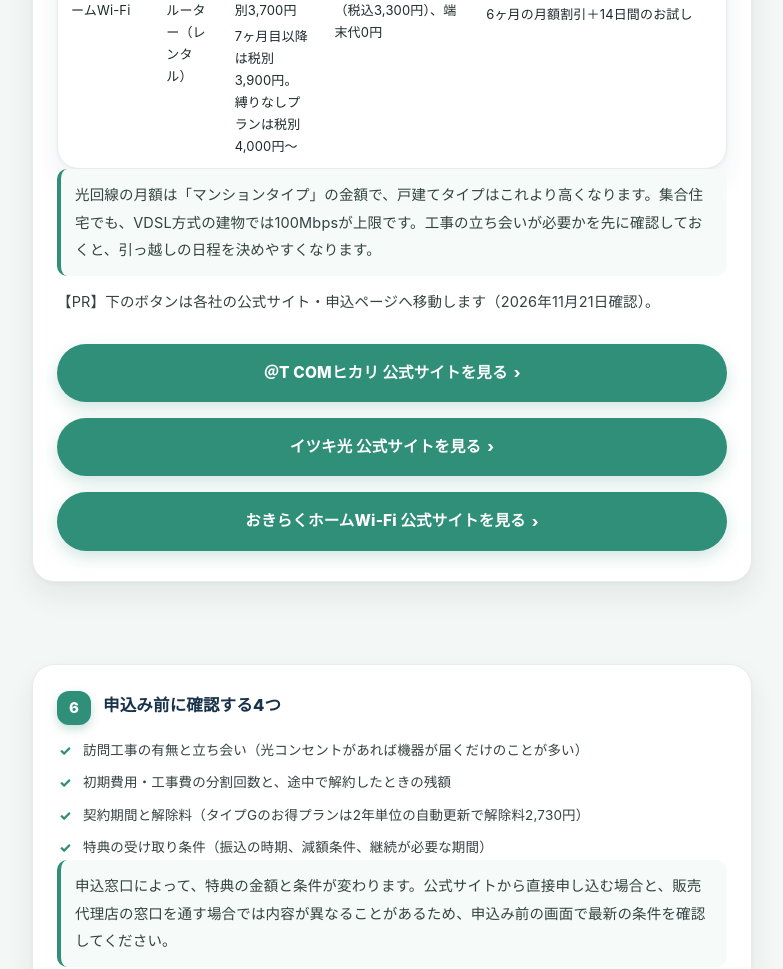
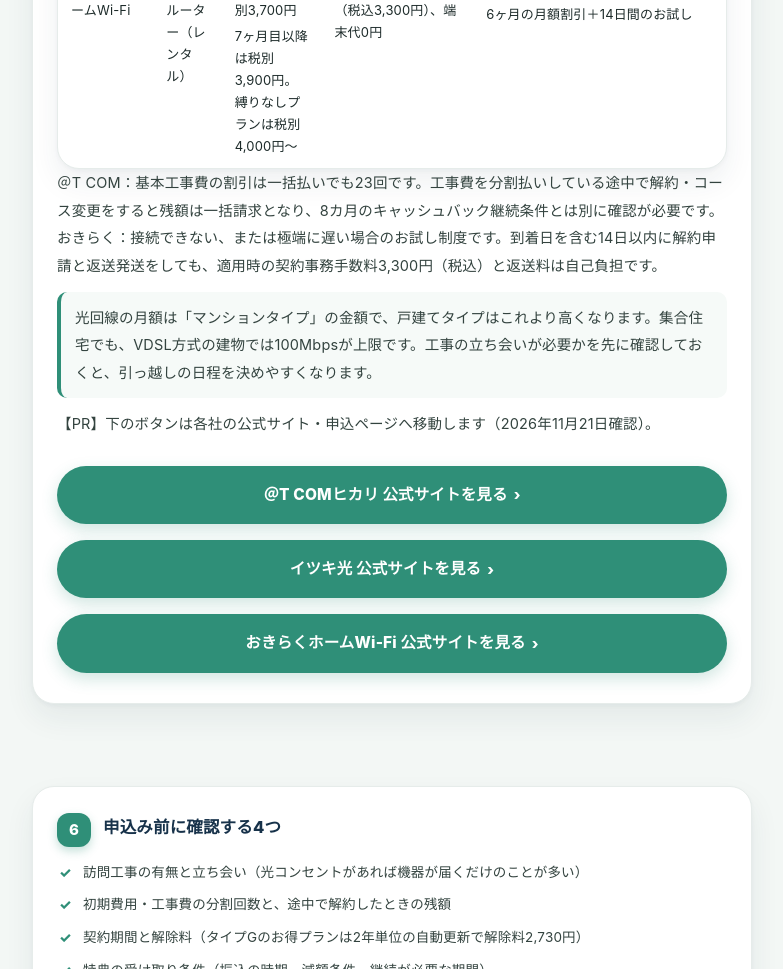
Before and after one commit to kurashi1825/kurashi1825.github.io, a plain HTML site: page articles/mansion-hikari-typeg.html in a window 1280 px wide. Shown: the part 4758-5727 px from the top of the page, without its empty margins (248-1031 px from the left). Drawn offline with Linux system fonts and the light colour scheme.

Commit message:
タイプG記事の費用表に＠T COM工事費割引とおきらくお試し制度の注意書き2行を追加（公式サイトで再確認）

```diff
--- a/articles/mansion-hikari-typeg.html
+++ b/articles/mansion-hikari-typeg.html
@@ -151,6 +151,7 @@
           </tbody>
         </table>
       </div>
+      <p class="note">＠T COM：基本工事費の割引は一括払いでも23回です。工事費を分割払いしている途中で解約・コース変更をすると残額は一括請求となり、8カ月のキャッシュバック継続条件とは別に確認が必要です。<br>おきらく：接続できない、または極端に遅い場合のお試し制度です。到着日を含む14日以内に解約申請と返送発送をしても、適用時の契約事務手数料3,300円（税込）と返送料は自己負担です。</p>
       <p class="tip">光回線の月額は「マンションタイプ」の金額で、戸建てタイプはこれより高くなります。集合住宅でも、VDSL方式の建物では100Mbpsが上限です。工事の立ち会いが必要かを先に確認しておくと、引っ越しの日程を決めやすくなります。</p>
       <p class="p-note">【PR】下のボタンは各社の公式サイト・申込ページへ移動します（2026年11月21日確認）。</p>
       <div style="margin:10px 0 4px">
```
